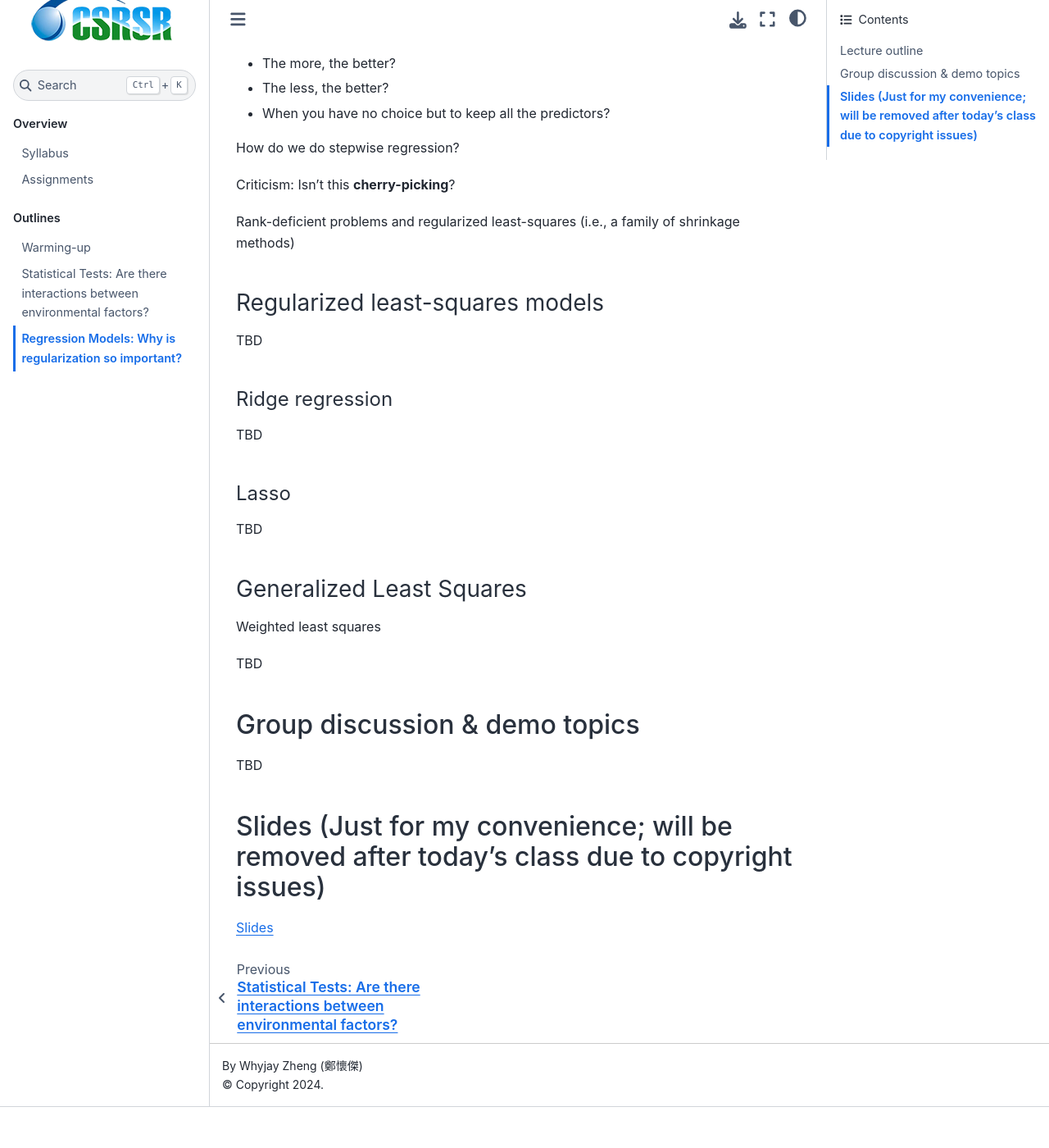
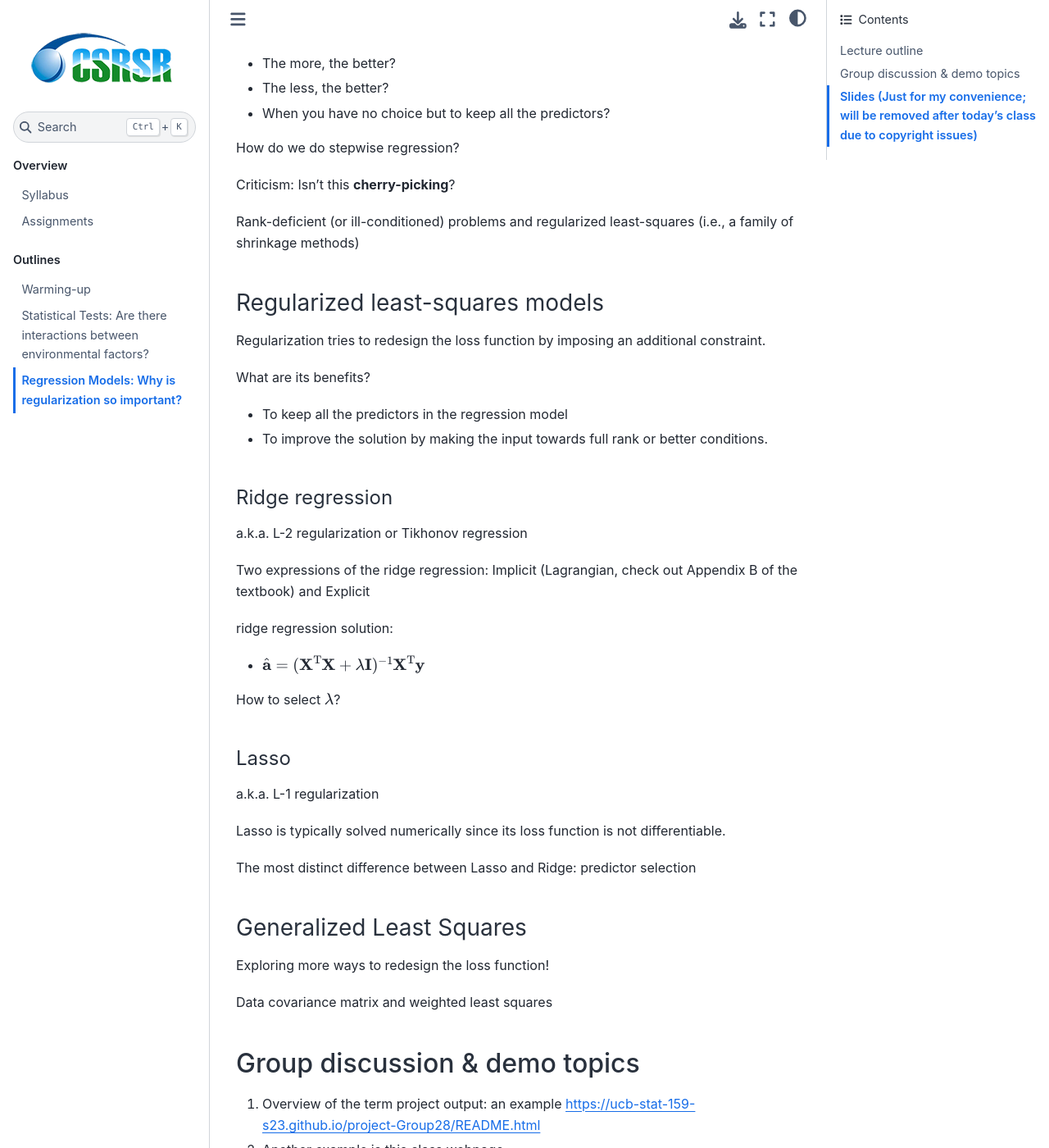
Before and after one commit to whyjz/ncu-env-data-science-zhtw, a Jupyter Book: the page built from docs/outlines/week4-5.md, in a window 1280 px wide and 1400 px high, scrolled down 1436 px. Shown: the whole window at 82% size. Built offline with Jupyter Book 1.0.4 settings and Sphinx 7.4.7 and the Sphinx Book theme 1.1.4, drawn with Linux system fonts in a browser that asks for light colours; before the commit the page ends 2786 px from its top, so only the background shows below that; some of the changed text lies outside the part shown.

Commit message:
Update week 4-5

```diff
--- a/docs/outlines/week4-5.md
+++ b/docs/outlines/week4-5.md
@@ -51,29 +51,45 @@ How do we do stepwise regression?
 
 Criticism: Isn't this **cherry-picking**?
 
-Rank-deficient problems and regularized least-squares (i.e., a family of shrinkage methods)
+Rank-deficient (or ill-conditioned) problems and regularized least-squares (i.e., a family of shrinkage methods)
 
 ### Regularized least-squares models
 
-TBD
+Regularization tries to redesign the loss function by imposing an additional constraint.
+
+What are its benefits?
+- To keep all the predictors in the regression model
+- To improve the solution by making the input towards full rank or better conditions.
 
 #### Ridge regression
 
-TBD
+a.k.a. L-2 regularization or Tikhonov regression
+
+Two expressions of the ridge regression: Implicit (Lagrangian, check out Appendix B of the textbook) and Explicit
+
+ridge regression solution:
+- $\hat{\textbf{a}}=(\textbf{X}^\text{T}\textbf{X}+\lambda \textbf{I})^{-1}\textbf{X}^\text{T}\textbf{y}$
+
+How to select $\lambda$?
 
 #### Lasso
 
-TBD
+a.k.a. L-1 regularization
+
+Lasso is typically solved numerically since its loss function is not differentiable.
+
+The most distinct difference between Lasso and Ridge: predictor selection
 
 ### Generalized Least Squares
 
-Weighted least squares
+Exploring more ways to redesign the loss function!
 
-TBD
+Data covariance matrix and weighted least squares
 
 ## Group discussion & demo topics
 
-TBD
+1. Overview of the term project output: an example https://ucb-stat-159-s23.github.io/project-Group28/README.html
+2. Another example is this class webpage.
 
 ## Slides (Just for my convenience; will be removed after today's class due to copyright issues)
 
```
